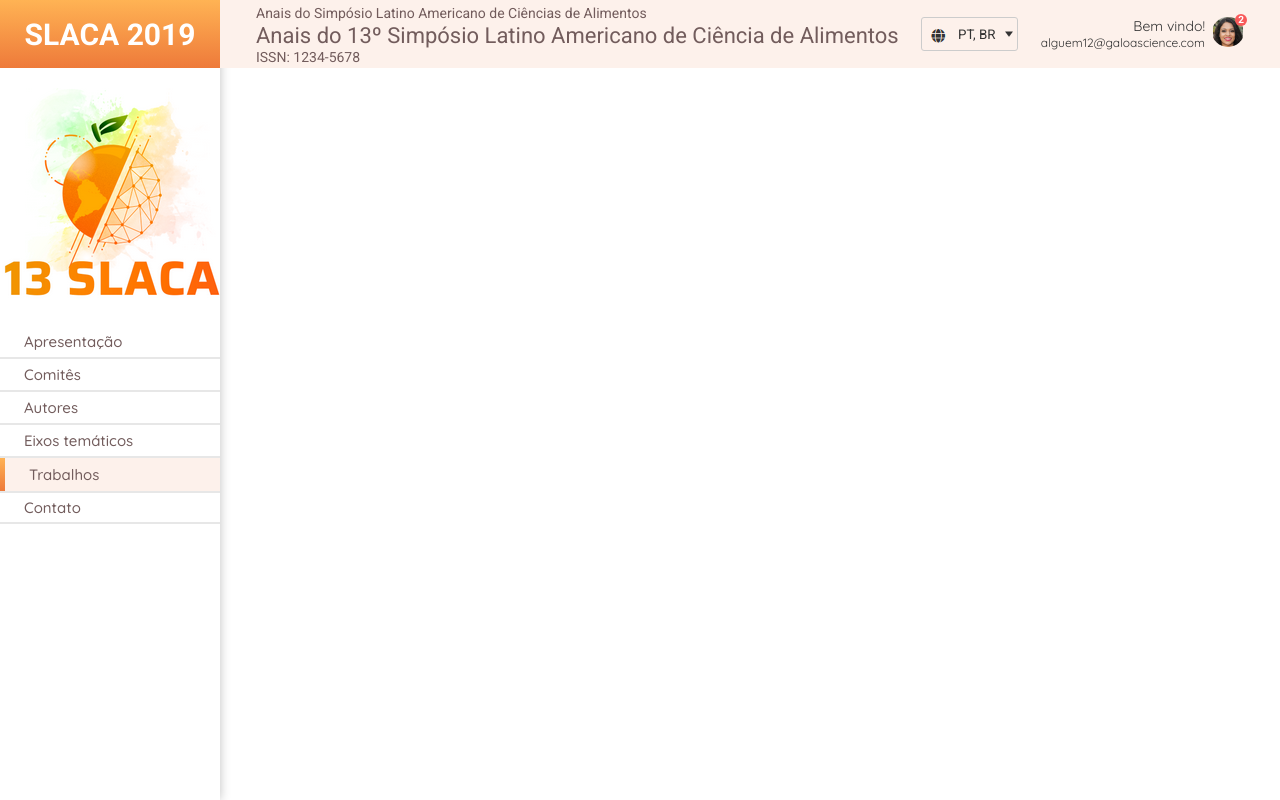
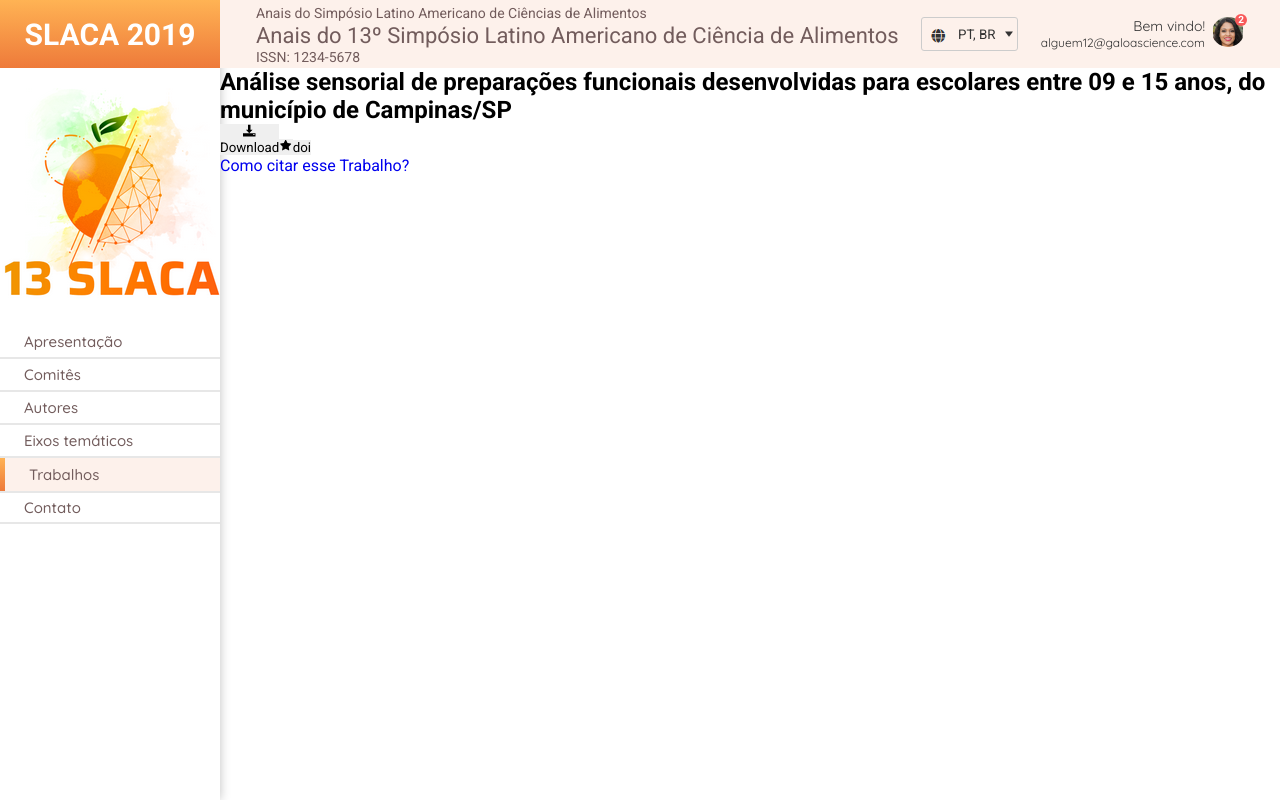
Before and after one commit to moises-macedo/chuva-moises-macedo, a React (Create React App) app: page / in a window 1280 px wide. Built offline with nearby package versions, Linux system fonts and the light colour scheme.

Commit message:
Criado Componente titleVideo
Criado componente titleVideo, onde o mesmo fazer parte da main

```diff
--- a/src/App.js
+++ b/src/App.js
@@ -1,5 +1,6 @@
 import MenuNav from "./Components/MenuNav";
 import Header from "./Components/Header";
+import TitleVideo from "./Components/TitleVideo";
 
 
 function App() {
@@ -8,6 +9,7 @@ function App() {
       <MenuNav />
       <div>
         <Header />
+        <TitleVideo />
       </div>
     </>
   );
--- /dev/null
+++ b/src/Components/TitleVideo/index.jsx
@@ -0,0 +1,39 @@
+import { AiFillStar, } from "react-icons/ai";
+import { ImDownload3 } from "react-icons/im";
+
+const TitleVideo = () => {
+    return (
+        <div>
+            <div>
+                <h2>
+                    Análise sensorial de preparações funcionais desenvolvidas para escolares entre 09 e 15 anos, do município de Campinas/SP
+                </h2>
+            </div>
+            <div>
+                <div>
+                    <button>
+                        <p><ImDownload3/></p>
+                        <p>Download</p>
+                    </button>
+                    <button>
+                        <p><AiFillStar /></p>
+                    </button>
+                    <button>
+                        <div>
+                            <p>
+                                doi
+                            </p>
+                        </div>
+                    </button>
+                </div>
+                <div>
+                    <a href="#">Como citar esse Trabalho?</a>
+                </div>
+
+            </div>
+
+        </div>
+    )
+}
+
+export default TitleVideo
```
